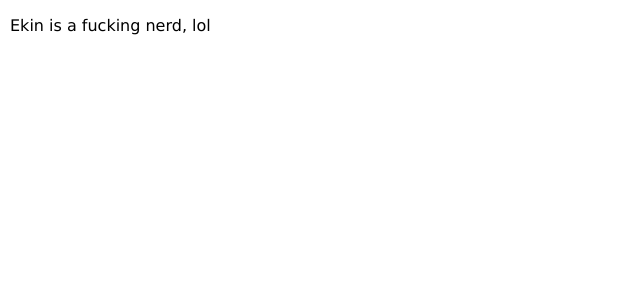
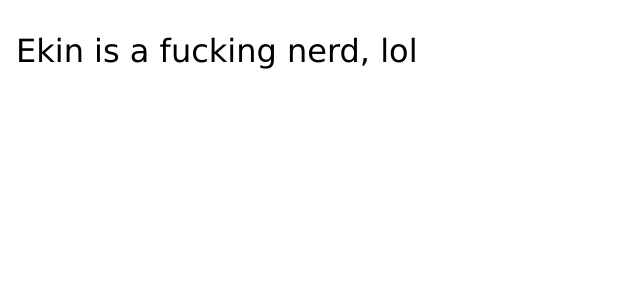
Before and after one commit to emilyfawcett/emfawcett, a Jekyll site: the page built from README.md, in a window 1280 px wide. Shown: the top 300 px of the page, without its empty margins (0-640 px from the left). Built offline with Jekyll 4.4.1, drawn with Linux system fonts in a browser that asks for light colours; our own code applies the rules of GitHub Pages for plain Markdown files; a script that is not in the unit is left out.

Commit message:
Messing with font

```diff
--- a/css/main.css
+++ b/css/main.css
@@ -5,15 +5,17 @@ a {
 }
 h1 {
 	display: none;
-	font-size: 2em;
-	margin-top: 0.67em;
-	margin-bottom: 0.67em;
+	font-size: 4em;
+	margin-top: 1em;
+	margin-bottom: 1em;
 	margin-left: 0;
 	margin-right: 0;
 	font-weight: bold;
+	font-family:Verdana, Geneva, sans-serif;
 }
 p {
 	display: block;
+	font-size: 2em;
 	margin-top: 1em;
 	margin-bottom: 1em;
 	margin-left: 0;
@@ -28,8 +30,8 @@ body {
 	margin-right: 0 auto;
 	margin-left: 0 auto;
 	width: 960px;
-	padding-right: 10px;
-	padding-left: 10px;
+	padding-right: 1em;
+	padding-left: 1em;
 }
 header {
 	display: none;
```
